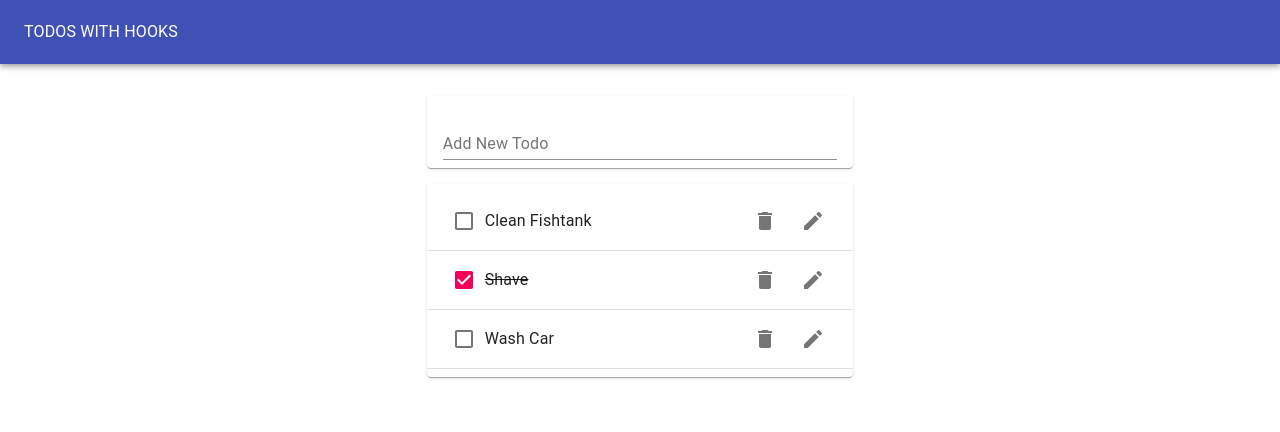
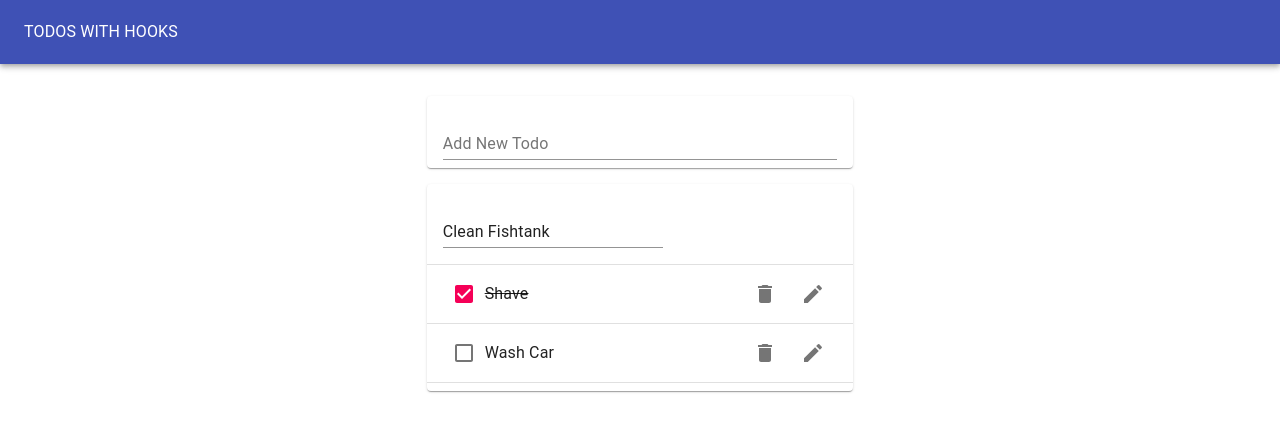
Before and after one commit to 21grahams-workshops/hooks2, a React (Create React App) app in the folder hooks-todo/: page / in a window 1280 px wide. Both pictures are taken after a click on the button 813 px from the left and 221 px from the top of the page. Shown: the top 432 px of the page. Built offline with nearby package versions, Linux system fonts and the light colour scheme.

Commit message:
added several components, revolving around editing todos

```diff
--- /dev/null
+++ b/hooks-todo/src/EditTodoForm.js
@@ -0,0 +1,27 @@
+import React from "react";
+import useInputState from "./hooks/useInputState";
+import TextField from "@material-ui/core/TextField";
+
+function EditTodoForm({ id, task, editTodo, toggleEditForm }) {
+  const [value, handleChange, reset] = useInputState(task);
+
+  return (
+    <form
+      onSubmit={(e) => {
+        e.preventDefault();
+        editTodo(id, value);
+        reset();
+        toggleEditForm();
+      }}
+    >
+      <TextField
+        margin="normal"
+        value={value}
+        onChange={handleChange}
+        fullWidth
+      />
+    </form>
+  );
+}
+
+export default EditTodoForm;
--- a/hooks-todo/src/Todo.js
+++ b/hooks-todo/src/Todo.js
@@ -1,4 +1,6 @@
 import React from "react";
+import useToggleState from "./hooks/useToggleState";
+import EditTodoForm from "./EditTodoForm";
 import ListItem from "@material-ui/core/ListItem";
 import ListItemText from "@material-ui/core/ListItemText";
 import Checkbox from "@material-ui/core/Checkbox";
@@ -7,9 +9,15 @@
 import EditIcon from "@material-ui/icons/Edit";
 import ListItemSecondaryAction from "@material-ui/core/ListItemSecondaryAction";
 
-function Todo({ id, task, completed, removeTodo, toggleTodo }) {
+function Todo({ id, task, completed, removeTodo, toggleTodo, editTodo }) {
+  const [isEditing, toggle] = useToggleState(false);
+
   return (
     <ListItem>
+      {isEditing ? (
+        <EditTodoForm editTodo={editTodo} id={id} task={task} toggleEditForm={toggle} />
+      ) : (
+        <>
           <Checkbox
             tabIndex={-1}
             checked={completed}
@@ -24,10 +32,12 @@
             <IconButton aria-label="Delete" onClick={() => removeTodo(id)}>
               <DeleteIcon />
             </IconButton>
-        <IconButton aria-label="Edit">
+            <IconButton aria-label="Edit" onClick={toggle}>
               <EditIcon />
             </IconButton>
           </ListItemSecondaryAction>
+        </>
+      )}
     </ListItem>
   );
 }
--- a/hooks-todo/src/TodoApp.js
+++ b/hooks-todo/src/TodoApp.js
@@ -29,6 +29,12 @@
     );
     setTodos(updatedTodos);
   };
+  const editTodo = (todoId, newTask) => {
+    const updatedTodos = todos.map((todo) =>
+    todo.id === todoId ? { ...todo, task: newTask } : todo
+  );
+  setTodos(updatedTodos);
+  }
 
   return (
     <Paper
@@ -52,6 +58,7 @@
             todos={todos}
             removeTodo={removeTodo}
             toggleTodo={toggleTodo}
+            editTodo={editTodo}
           ></TodoList>
         </Grid>
       </Grid>
--- a/hooks-todo/src/TodoList.js
+++ b/hooks-todo/src/TodoList.js
@@ -4,7 +4,7 @@
 import List from "@material-ui/core/List";
 import Divider from "@material-ui/core/Divider";
 
-function TodoList({ todos, removeTodo, toggleTodo }) {
+function TodoList({ todos, removeTodo, toggleTodo, editTodo }) {
   return (
     <div>
       <Paper>
@@ -18,6 +18,7 @@
                 completed={todo.completed}
                 removeTodo={removeTodo}
                 toggleTodo={toggleTodo}
+                editTodo={editTodo}
               />
               <Divider />
             </>
--- /dev/null
+++ b/hooks-todo/src/hooks/useToggleState.js
@@ -0,0 +1,13 @@
+import { useState } from 'react';
+
+function useToggle(initialVal = false) {
+  // call useState, 'reserve piece of state'
+  const [state, setState] = useState(initialVal);
+  const toggle = () => {
+    setState(!state);
+  }
+  // return piece of state AND a function to toggle it
+  return [state, toggle];
+}
+
+export default useToggle;
```
Lines whose indentation alone changed are shown as unchanged.
